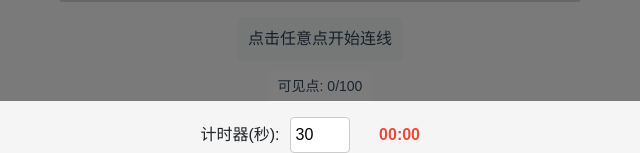
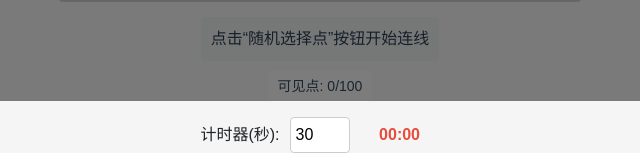
Before and after one commit to YingJJJ/grid-map-simulator, a plain HTML site: page index.html in a window 1280 px wide. Shown: the part 699-852 px from the top of the page, 320-960 px from the left. Drawn offline with nearby package versions, Linux system fonts and the light colour scheme.

Commit message:
Add files via upload

```diff
--- a/index.html
+++ b/index.html
@@ -348,7 +348,7 @@
         <div class="grid-container" id="grid">
             <canvas id="linesCanvas"></canvas>
         </div>
-        <div class="status" id="status">点击任意点开始连线</div>
+        <div class="status" id="status">点击“随机选择点”按钮开始连线</div>
         <div class="stats" id="pointStats">可见点: 0/100</div>
         <div class="timer-container">
             <label for="timerInput">计时器(秒):</label>
```
